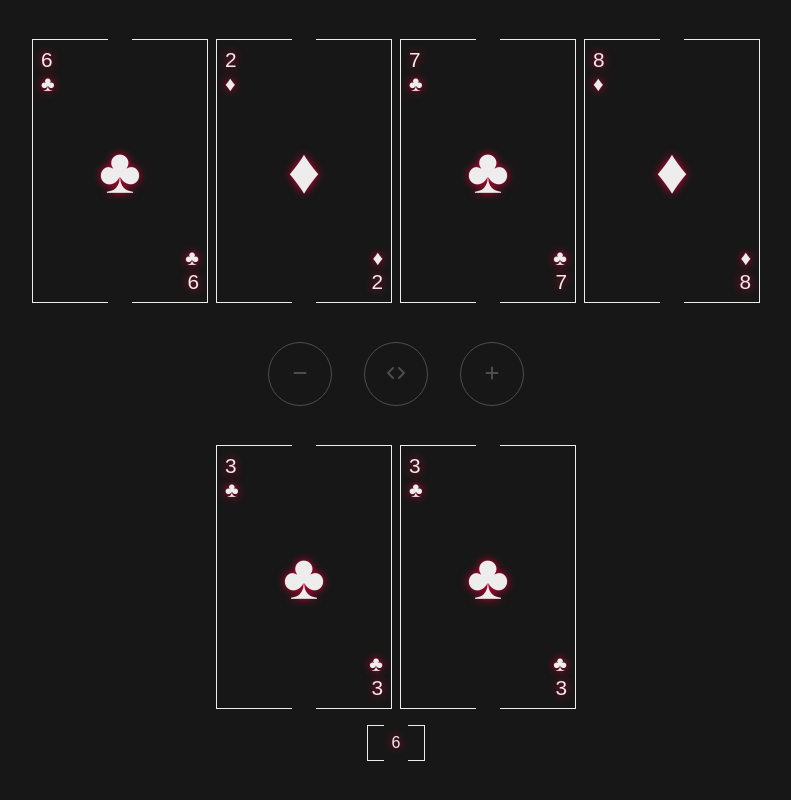
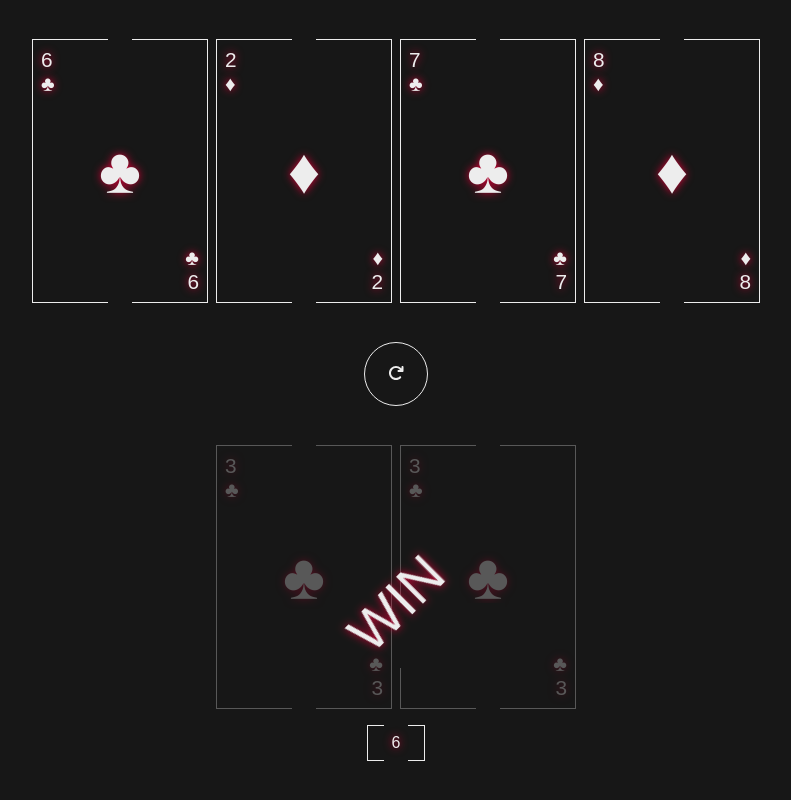
Before and after one commit to timdvlpr/blackjack, an Angular app: page / in a window 1280 px wide. Both pictures are taken after a click on the button 544 px from the left and 374 px from the top of the page. Shown: the whole page, without its empty margins (244-1035 px from the left). Built offline with nearby package versions, Linux system fonts and the light colour scheme.

Commit message:
checking and displaying results implemented

```diff
--- a/src/app/app.component.ts
+++ b/src/app/app.component.ts
@@ -1,6 +1,7 @@
 import { Component, OnInit } from '@angular/core';
 import { Hand } from './models/hand';
 import { DeckService } from './services/deck.service';
+import { Result } from './enums/result';
 
 @Component({
   selector: 'app-root',
@@ -67,30 +68,63 @@ export class AppComponent implements OnInit {
       if (this.playerHands.length > 1 && this.currentHandIndex === 0) {
         this.currentHandIndex++;
       }
-      currentPlayerHand.busted = true;
+      currentPlayerHand.result = Result.BUST;
       this.roundOver = true;
       return;
     }
     if (currentPlayerHand.hasTripleSeven()) {
-      console.log('Won with triple seven');
+      currentPlayerHand.result = Result.WIN;
     }
   }
 
   checkDealerTotal(): void {
     this.dealerTurn = true;
     if (this.dealerHand.total > 21) {
-      this.dealerHand.busted = true;
+      this.playerHands.forEach((hand) => {
+        if (hand.result !== 'bust') {
+          hand.result = Result.WIN;
+        }
+      });
+      this.roundOver = true;
+      return;
     }
     if (this.dealerHand.total <= 16) {
       this.dealerHand.addCard(this.deckService.nextCard!, false);
       this.checkDealerTotal();
+    } else {
+      this.checkWinner();
     }
-    this.checkWinner();
   }
 
   checkWinner(): void {
-    const playerHands = this.playerHands.filter((hand) => !hand.busted);
-    console.log('checking for winner');
+    const playerHands = this.playerHands.filter(
+      (hand) => hand.result !== 'bust'
+    );
+
+    for (let i = 0; i < playerHands.length; i++) {
+      if (playerHands[i].hasBlackJack()) {
+        if (this.dealerHand.hasBlackJack()) {
+          playerHands[i].result = Result.TIE;
+        } else {
+          playerHands[i].result = Result.WIN;
+        }
+        continue;
+      }
+
+      if (playerHands[i].total <= 21) {
+        if (
+          this.dealerHand.hasBlackJack() ||
+          this.dealerHand.total > playerHands[i].total
+        ) {
+          playerHands[i].result = Result.LOSS;
+        } else if (this.dealerHand.total === playerHands[i].total) {
+          playerHands[i].result = Result.TIE;
+        } else {
+          playerHands[i].result = Result.WIN;
+        }
+      }
+    }
+    this.roundOver = true;
   }
 
   ngOnInit(): void {
--- a/src/app/app.module.ts
+++ b/src/app/app.module.ts
@@ -17,6 +17,7 @@ import {
   faAngleRight,
   faArrowRotateRight
 } from '@fortawesome/free-solid-svg-icons';
+import { ResultComponent } from './components/result/result.component';
 
 @NgModule({
   declarations: [
@@ -24,7 +25,8 @@ import {
     CardComponent,
     PlayerComponent,
     DealerComponent,
-    ActionButtonComponent
+    ActionButtonComponent,
+    ResultComponent
   ],
   imports: [BrowserModule, FontAwesomeModule],
   providers: [],
--- a/src/app/components/player/player.component.html
+++ b/src/app/components/player/player.component.html
@@ -1,13 +1,13 @@
 <section
   *ngFor="let hand of playerHands; let i = index;"
 >
-  <div class="player-cards" [class.busted-opacity]="hand.busted">
+  <app-result [result]="hand.result"></app-result>
+  <div class="player-cards" [class.result-opacity]="hand.result !== 'none'">
     <app-card
       *ngFor="let card of hand.cards"
       [card]="card"
-      [class.busted]="hand.busted">
+      [class.bust]="hand.result === 'bust'">
     </app-card>
   </div>
   <p>{{hand.total}}</p>
-  <span *ngIf="hand.busted">BUST</span>
 </section>
--- a/src/app/components/player/player.component.scss
+++ b/src/app/components/player/player.component.scss
@@ -2,6 +2,7 @@
 @import '_mixins';
 
 section {
+  position: relative;
   @include flex-center-column;
   p {
     margin-top: 1rem;
@@ -26,14 +27,6 @@ section {
       top: -2px;
     }
   }
-  position: relative;
-  span {
-    position: absolute;
-    top: 50%;
-    left: 50%;
-    animation: busted-animation 0.5s forwards;
-    font-size: 3.5rem;
-  }
 }
 .player-cards {
   @include flex-center;
@@ -45,14 +38,11 @@ section {
     }
   }
 }
-.busted {
+.bust {
   margin: 0 -4rem !important;
   pointer-events: none;
 }
-.busted-opacity {
-  opacity: 40%;
+.result-opacity {
+  opacity: 30%;
+  pointer-events: none;
 }
-@keyframes busted-animation {
-  from { transform: translate(-50%, -50%) rotate(-45deg) scale(1.5); }
-  to { transform: translate(-50%, -50%) rotate(-45deg) scale(1); }
-}
--- /dev/null
+++ b/src/app/components/result/result.component.html
@@ -0,0 +1,6 @@
+<div class="result" [ngSwitch]="result">
+  <p *ngSwitchCase="'win'">WIN</p>
+  <p *ngSwitchCase="'loss'">LOSS</p>
+  <p *ngSwitchCase="'tie'">TIE</p>
+  <p *ngSwitchCase="'bust'">BUST</p>
+</div>
--- /dev/null
+++ b/src/app/components/result/result.component.scss
@@ -0,0 +1,20 @@
+@import '_variables';
+
+.result {
+  position: absolute;
+  top: 50%;
+  left: 50%;
+  background: $dark;
+  color: $white;
+  z-index: 99;
+  p {
+    font-size: 3.5rem;
+    text-shadow: 0 0 8px $accent;
+    animation: result-animation 0.5s forwards;
+  }
+}
+
+@keyframes result-animation {
+  from { transform: translate(-50%, -50%) rotate(-45deg) scale(1.5); }
+  to { transform: translate(-50%, -50%) rotate(-45deg) scale(1); }
+}
--- /dev/null
+++ b/src/app/enums/result.ts
@@ -0,0 +1,7 @@
+export enum Result {
+  WIN = 'win',
+  LOSS = 'loss',
+  TIE = 'tie',
+  BUST = 'bust',
+  NONE = 'none'
+}
--- a/src/app/models/hand.ts
+++ b/src/app/models/hand.ts
@@ -1,14 +1,15 @@
 import { Card } from './card';
+import { Result } from '../enums/result';
 
 export class Hand {
   cards: Card[];
   total: number;
-  busted: boolean;
+  result: Result;
 
   constructor(cards: Card[]) {
     this.cards = cards;
     this.total = this.calcTotal();
-    this.busted = false;
+    this.result = Result.NONE;
   }
 
   private calcTotal(): number {
```
Also changed, not shown: src/app/components/result/result.component.ts (added, +11 -0 lines), 1 other file (tests, documents, lock files or other folders).
